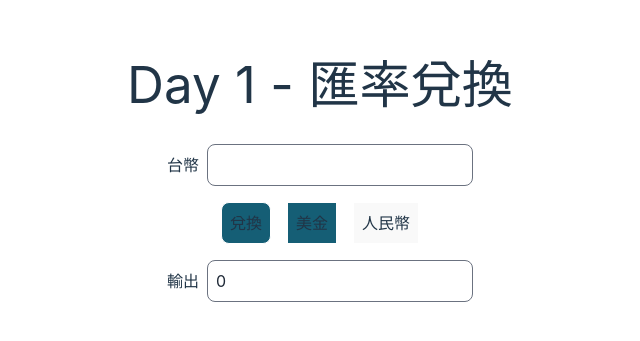
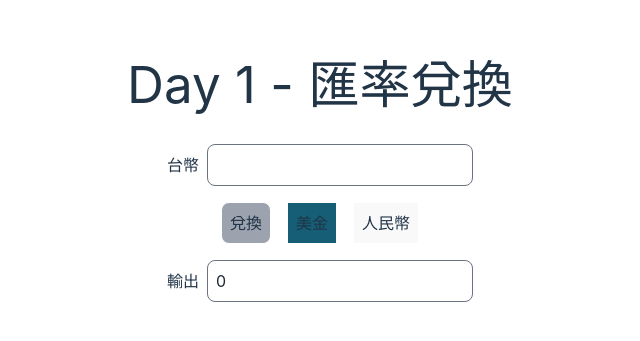
Before and after one commit to alphatero/react-ts-practice, a React (Vite) app: page / in a window 1280 px wide. Shown: the part 237-578 px from the top of the page, without its empty margins (320-960 px from the left). Built offline with nearby package versions, Linux system fonts and the light colour scheme.

Commit message:
feat: 🎸 add button disable

```diff
--- a/src/pages/Day1.tsx
+++ b/src/pages/Day1.tsx
@@ -1,4 +1,4 @@
-import { useState, useEffect } from "react";
+import { useState } from "react";
 import clsx from "clsx";
 
 interface ObjectTypes {
@@ -44,7 +44,10 @@ const Day1 = (): JSX.Element => {
         </div>
         <div className="flex justify-between space-x-4">
           <button
-            className="bg-cyan-800 p-2 rounded-lg border border-white"
+            className={clsx(
+              "bg-cyan-800 p-2 rounded-lg border border-white",
+              input > 0 ? "cursor-pointer" : "cursor-not-allowed bg-gray-400"
+            )}
             onClick={handleClick}
           >
             兌換
--- a/vite.config.ts
+++ b/vite.config.ts
@@ -3,6 +3,6 @@ import react from "@vitejs/plugin-react";
 
 // https://vitejs.dev/config/
 export default defineConfig({
-  base: "/",
+  base: "/react-ts-practice/dist/",
   plugins: [react()],
 });
```
